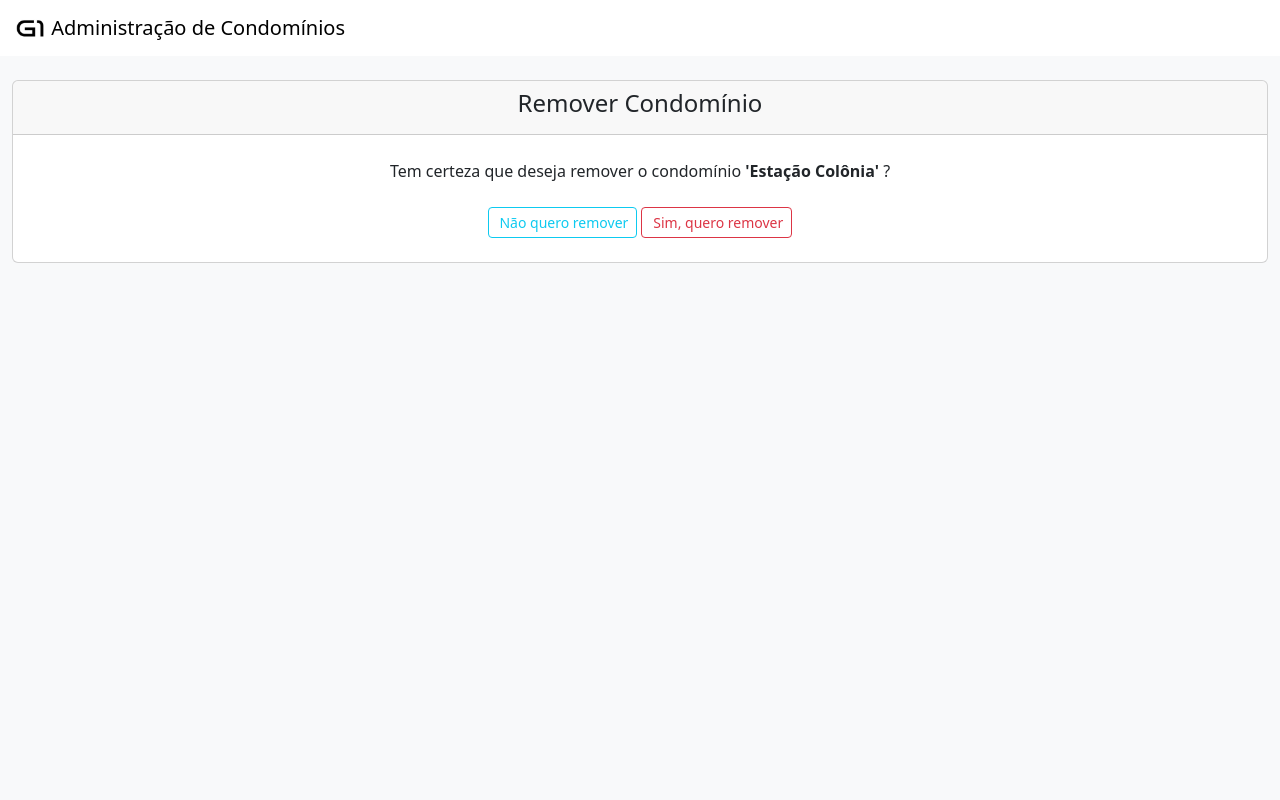
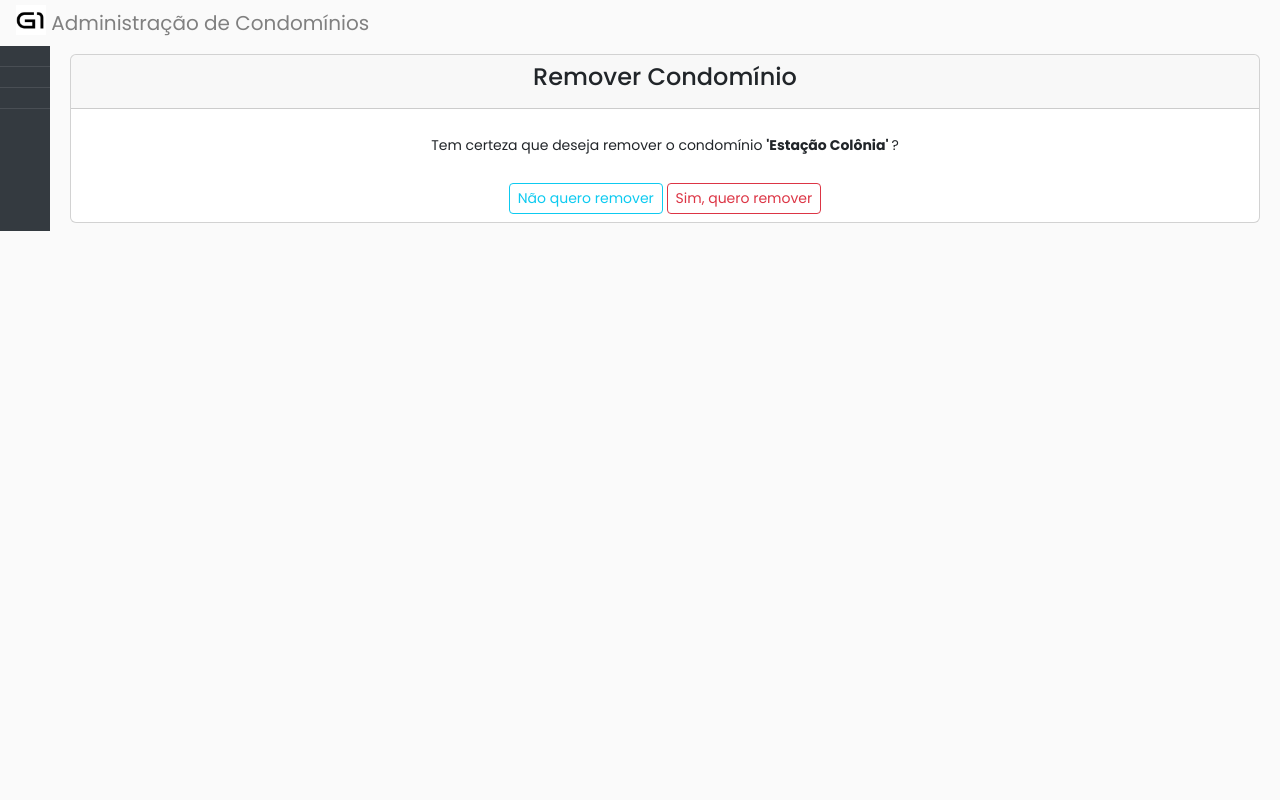
Before and after one commit to rcargnelutti/DesSof_UNIPAMPA, a Django app: page /condominios/delete/1/ in a window 1280 px wide. Run offline with Django 4.2, Linux system fonts and the light colour scheme; data comes from the database, SQL or seed files in the repository.

Commit message:
adicionado menu lateral

```diff
--- a/base_static/css/global-style.css
+++ b/base_static/css/global-style.css
@@ -1,22 +1,83 @@
+:root {
+	--blue: #007bff;
+	--indigo: #6610f2;
+	--purple: #6f42c1;
+	--pink: #e83e8c;
+	--red: #dc3545;
+	--orange: #fd7e14;
+	--yellow: #ffc107;
+	--green: #28a745;
+	--teal: #20c997;
+	--cyan: #17a2b8;
+	--white: #fff;
+	--gray: #6c757d;
+	--gray-dark: #343a40;
+	--primary: #007bff;
+	--secondary: #6c757d;
+	--success: #28a745;
+	--info: #17a2b8;
+	--warning: #ffc107;
+	--danger: #dc3545;
+	--light: #f8f9fa;
+	--dark: #343a40;
+	--breakpoint-xs: 0;
+	--breakpoint-sm: 576px;
+	--breakpoint-md: 768px;
+	--breakpoint-lg: 992px;
+	--breakpoint-xl: 1200px;
+	--font-family-sans-serif: -apple-system, BlinkMacSystemFont, "Segoe UI", Roboto, "Helvetica Neue", Arial, "Noto Sans", sans-serif, "Apple Color Emoji", "Segoe UI Emoji", "Segoe UI Symbol", "Noto Color Emoji";
+	--font-family-monospace: SFMono-Regular, Menlo, Monaco, Consolas, "Liberation Mono", "Courier New", monospace;
+  }
+
   html {
 	position: relative;
 	  min-height: 100%;
+	font-family: sans-serif;
+	line-height: 1.15;
+	-webkit-text-size-adjust: 100%;
+	-webkit-tap-highlight-color: rgba(0, 0, 0, 0);
   }
 
   body {
-	/* Margin bottom by footer height */
-	margin-bottom: 60px;
-	background: #f8f9fa;
+	margin: 0;
+	font-family: "Poppins", Arial, sans-serif;
+	font-size: 14px;
+	line-height: 1.8;
+	font-weight: normal;
+	background: #fafafa;
+	color: gray;
   }
 
-span {
-	margin: 0.1em;
-}
-
-.bg-light {
-	background-color: #ffffff !important;
+  #content {
+	width: 100%;
+	-webkit-transition: all 0.3s;
+	-o-transition: all 0.3s;
+	transition: all 0.3s;
   }
 
   .navbar-brand {
+	display: inline-block;
+	padding-top: 0.3125rem;
+	padding-bottom: 0.3125rem;
 	margin-left: 1rem;
+	font-size: 1.25rem;
+	line-height: inherit;
   }
+
+  #sidebar {
+	min-width: 50px;
+	max-width: 50px;
+	text-align: center;
+	background: var(--gray-dark) ;
+	color: #fff;
+	font-size: 14px;
+	height: auto;
+  }
+
+  #sidebar ul li a {
+	list-style-type: none;
+	padding: 10px 0;
+	display: block;
+	color: white;
+	border-bottom: 1px solid rgba(255, 255, 255, 0.1);
+  }
--- a/condominio/templates/base.html
+++ b/condominio/templates/base.html
@@ -1,5 +1,6 @@
 {% load static %}
 
+<!doctype html>
 <html lang="pt-br">
 
 <head>
@@ -11,6 +12,9 @@
 
 	<!-- Favicon -->
 	<link rel="shortcut icon" href="{% static 'favicon.ico' %}"/>
+
+	<!-- Google -->
+	<link href="https://fonts.googleapis.com/css?family=Poppins:300,400,500,600,700,800,900" rel="stylesheet">
 
 	<!-- Popper -->
 	<script src="https://unpkg.com/@popperjs/core@2"></script>
@@ -32,19 +36,36 @@
 
 <body>
 
-<nav class="navbar navbar-expand-lg navbar-light bg-light">
+	<header>
 		  <a class="navbar-brand" href="{% url 'condominio:list' %}">
 			<img id="logo" src="{% static 'favicon.ico' %}" width="30" height="30" class="d-inline-block align-top" alt="">
 			Administração de Condomínios</a>
+	</header>
+
+	<div class="d-flex align-items-stretch">
+		<nav id="sidebar">
+		  <ul class="list-unstyled">
+			<li class="active">
+			  <a href="{% url 'condominio:list' %}"><span class="fa fa-house"></span></a>
+			</li>
+			<li>
+			  <a href="{% url 'condominio:list' %}"><span class="fa fa-building"></span></a>
+			</li>
+			<li>
+				<a href="{% url 'condominio:pessoa_list' %}"><span class="fa fa-user"></span></a>
+			</li>
+		  </ul>
 		</nav>
 
-<br>
+		<!-- Page Content  -->
+		<div id="content" class="p-2">
 
 			{% block content %}
 
 			{% endblock %}
 
-<br>
+		</div>
+	  </div>
 
 <script>
 	var tooltipTriggerList = [].slice.call(document.querySelectorAll('[data-bs-toggle="tooltip"]'))
```
Lines whose indentation alone changed are shown as unchanged.
